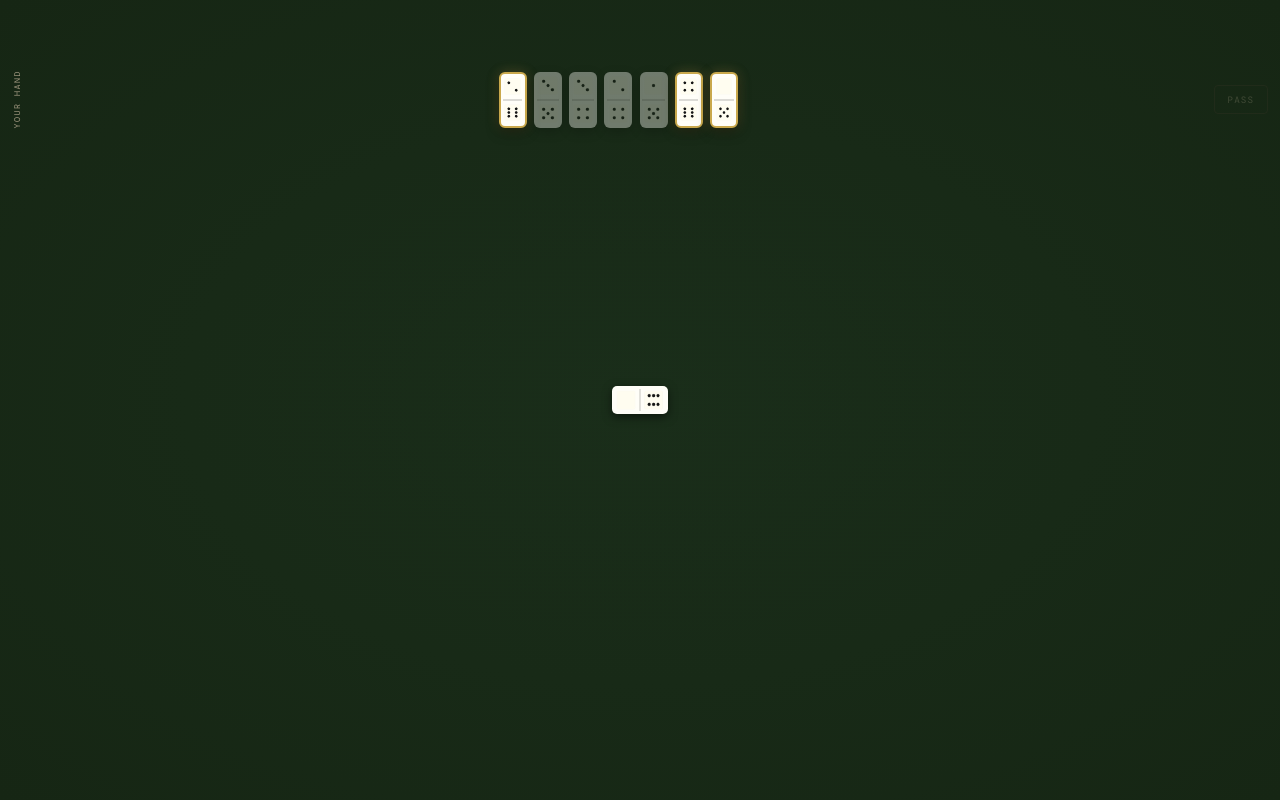
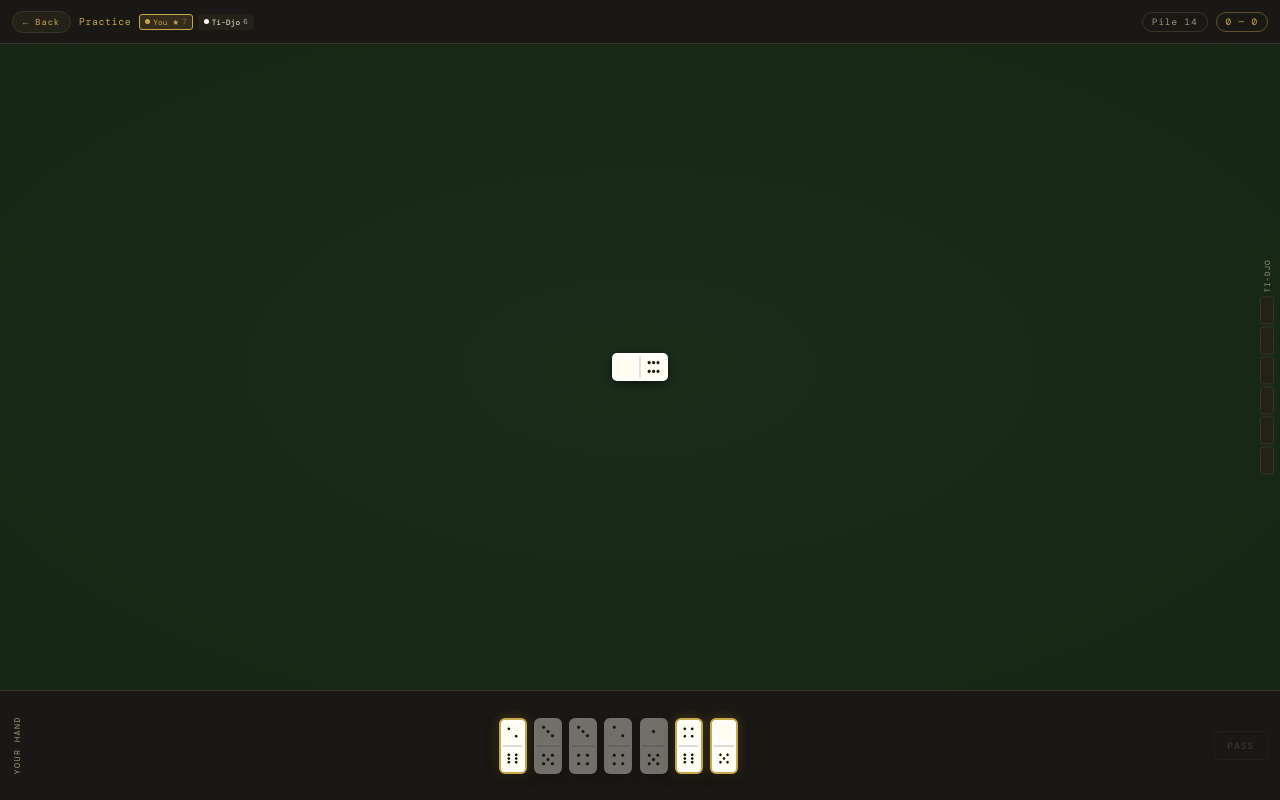
Before and after one commit to WorkVolt-tech/PlayVolt, a React (Vite) app in the folder dominoes/: page /practice in a window 1280 px wide. Both pictures are taken after a click on the button "1V1 WITH A PILE". Built offline with nearby package versions, Linux system fonts and the light colour scheme.

Commit message:
Integrate OpponentHands component in Practice page
Added OpponentHands component to display opponents' hands.

```diff
--- a/dominoes/src/pages/Practice.jsx
+++ b/dominoes/src/pages/Practice.jsx
@@ -4,6 +4,8 @@ import * as Engine from '../story/storyEngine'
 import { chooseTile, getPersonality, seesAllHands } from '../lib/botAI'
 import Board from '../components/Board'
 import PlayerHand from '../components/PlayerHand'
+import OpponentHands from '../components/OpponentHands'
+import { canPlayOnSide } from '../hooks/useGameState'
 import './Game.css'
 import './StoryChallenge.css'
 
@@ -107,27 +109,56 @@ export default function Practice() {
   const playable = moves.map(m => m.tile).filter((t, i, arr) => arr.findIndex(x => x[0] === t[0] && x[1] === t[1]) === i)
   const isMyTurn = !!st && st.status === 'playing' && st.turn === 0
 
+  const seatNames = [0, 1, 2, 3].map(seat =>
+    seat === 0 ? 'You' : (setup.seats === 2 ? setup.opponents[0] : setup.opponents[seat - 1]))
+  const fakePlayers = (st?.hands || []).map((h, seat) => ({
+    seat, nickname: seatNames[seat], hand: h, is_ai: seat !== 0,
+  }))
+  const fakeRoom = { current_turn: st?.turn ?? 0, game_mode: 'chien', status: 'playing' }
+
   return (
     <div className="game-layout">
       <div className="top-bar">
+        <div className="top-bar-left">
           <button className="sc-back" onClick={() => navigate(-1)}>← Back</button>
-        <div className="sc-head">
-          <span className="sc-chapter">Practice · {setup.label}</span>
-          <span className="sc-progress">won {tally.won} — lost {tally.lost}</span>
+          <span className="sc-chapter">Practice</span>
+        </div>
+        <div className="player-tags">
+          {fakePlayers.map(p => (
+            <div key={p.seat} className={[
+              'player-tag',
+              p.seat === fakeRoom.current_turn ? 'active-turn' : '',
+              p.seat === 0 ? 'is-me' : '',
+            ].join(' ')}>
+              <div className="tag-dot" />
+              <span>{p.nickname}{p.seat === 0 ? ' ★' : ''}</span>
+              <span className="tag-tiles">{p.hand.length}</span>
+            </div>
+          ))}
         </div>
         {st?.usePile && <span className="sc-pile">Pile {st.pile.length}</span>}
-        {st?.status === 'over' && (
-          <span className="sc-score">{st.winner === 0 ? 'You won' : 'You lost'} — dealing…</span>
-        )}
+        <span className="sc-score">{tally.won} — {tally.lost}</span>
       </div>
 
+      <div className="board-container">
+        <OpponentHands players={fakePlayers} myInfo={{ seat: 0 }} roomData={fakeRoom} />
         <Board
           boardData={st?.board}
           selectedTile={selected}
           isMyTurn={isMyTurn}
-        onDropZone={(side) => selected && playMove(selected.tile, side)}
-        onDragPlace={(tile, _idx, side) => playMove(tile, side)}
+          onDropZone={side => { if (selected) playMove(selected.tile, side) }}
+          onDragPlace={(tile, _idx, side) => {
+            if (!isMyTurn) return
+            if (side === 'first') { playMove(tile, 'first'); return }
+            const cL = canPlayOnSide(tile, 'left', st?.board)
+            const cR = canPlayOnSide(tile, 'right', st?.board)
+            if (side === 'left' && cL) playMove(tile, 'left')
+            else if (side === 'right' && cR) playMove(tile, 'right')
+            else if (cL) playMove(tile, 'left')
+            else if (cR) playMove(tile, 'right')
+          }}
         />
+      </div>
 
       <PlayerHand
         hand={st?.hands?.[0] || []}
```
Lines whose indentation alone changed are shown as unchanged.
